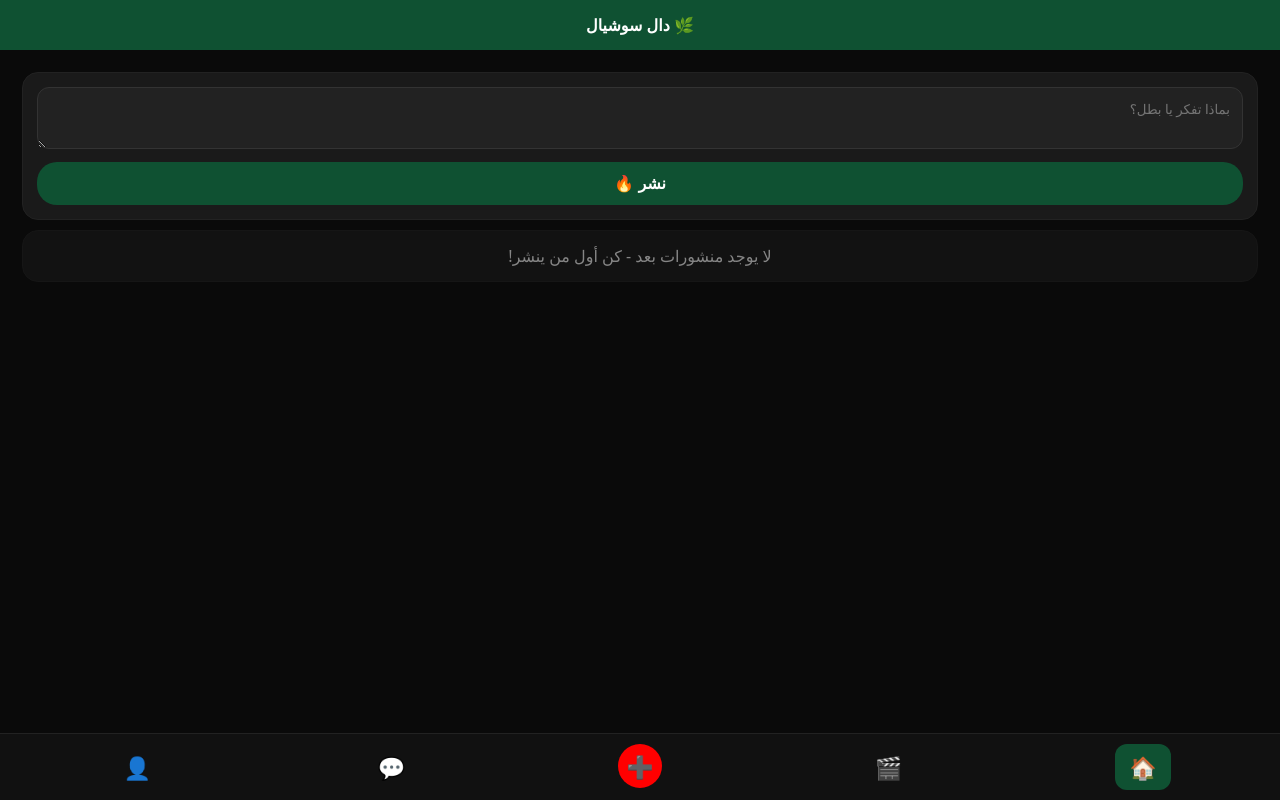
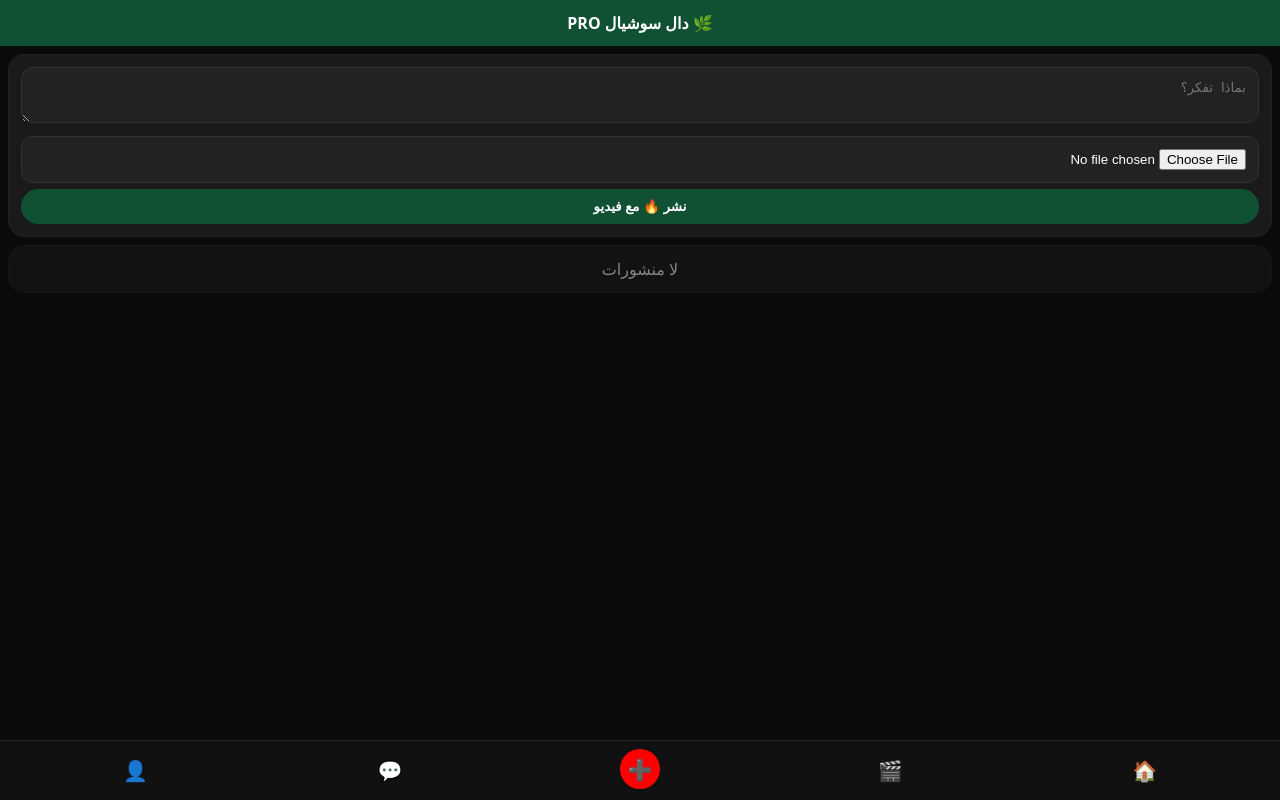
Before and after one commit to bdalrhymalmnswb115-hash/DalSocial, a website: page www/index.html in a window 1280 px wide. Drawn offline with Linux system fonts and the light colour scheme.

Commit message:
نسخة PRO لايك تعليق فيديو مراسلة

```diff
--- a/www/index.html
+++ b/www/index.html
@@ -1,68 +1,73 @@
-<!DOCTYPE html><html dir="rtl" lang="ar"><head><meta charset="utf-8"><meta name="viewport" content="width=device-width,initial-scale=1,maximum-scale=1"><title>دال سوشيال</title><style>
-*{box-sizing:border-box}body{margin:0;background:#0a0a0a;color:#fff;font-family:system-ui;padding-bottom:80px}
-header{background:#0f5132;padding:14px;text-align:center;font-weight:900;position:sticky;top:0;z-index:10}
-.card{background:#1a1a1a;margin:10px;padding:14px;border-radius:16px;border:1px solid #222}
-input,textarea{width:100%;padding:12px;border-radius:12px;background:#222;color:#fff;border:1px solid #333;font-family:inherit}
-button{background:#0f5132;color:#fff;border:0;padding:12px;border-radius:20px;width:100%;font-weight:900;margin-top:8px;font-size:16px}
-.nav{position:fixed;bottom:0;left:0;right:0;background:#111;display:flex;justify-content:space-around;padding:10px;border-top:1px solid #222;z-index:99}
-.nav span{font-size:22px;padding:8px 14px;border-radius:12px;cursor:pointer}
-.nav .active{background:#0f5132}
-.page{display:none;padding:12px}.page.active{display:block}
-.video{background:#000;border-radius:16px;height:200px;display:flex;align-items:center;justify-content:center;margin:10px 0;font-size:50px;border:1px solid #222}
-.avatar{width:80px;height:80px;background:#0f5132;border-radius:50%;display:flex;align-items:center;justify-content:center;font-size:40px;margin:10px auto}
-.msg{display:flex;gap:10px;padding:12px;border-bottom:1px solid #222}
-.msg div{width:40px;height:40px;background:#333;border-radius:50%;display:flex;align-items:center;justify-content:center}
+<!DOCTYPE html><html dir="rtl" lang="ar"><head><meta charset="utf-8"><meta name="viewport" content="width=device-width,initial-scale=1"><title>دال سوشيال PRO</title><style>
+*{box-sizing:border-box}body{margin:0;background:#0a0a0a;color:#fff;font-family:system-ui;padding-bottom:85px}
+header{background:#0f5132;padding:12px;text-align:center;font-weight:900;position:sticky;top:0;z-index:10}
+.card{background:#1a1a1a;margin:8px;padding:12px;border-radius:16px;border:1px solid #222}
+input,textarea{width:100%;padding:12px;border-radius:12px;background:#222;color:#fff;border:1px solid #333}
+button{background:#0f5132;color:#fff;border:0;padding:10px;border-radius:20px;width:100%;font-weight:900;margin-top:6px}
+.nav{position:fixed;bottom:0;left:0;right:0;background:#111;display:flex;justify-content:space-around;padding:8px;border-top:1px solid #222;z-index:99}
+.nav span{font-size:20px;padding:8px 12px;border-radius:12px;cursor:pointer}.nav.active{background:#0f5132}
+.page{display:none}.page.active{display:block}
+.vid{width:100%;border-radius:12px;background:#000;max-height:300px}
+.act{display:flex;gap:12px;margin-top:8px}.act b{cursor:pointer;padding:6px 10px;background:#222;border-radius:20px}
+.cmt{background:#222;margin-top:6px;padding:8px;border-radius:10px;font-size:14px}
+.chat{display:flex;gap:8px;padding:10px;border-bottom:1px solid #222}.chat input{flex:1}
 </style></head><body>
-<header>🌿 دال سوشيال</header>
+<header>🌿 دال سوشيال PRO</header>
 
 <div id="home" class="page active">
-<div class="card"><textarea id="t" rows="2" placeholder="بماذا تفكر يا بطل؟"></textarea><button onclick="post()">نشر 🔥</button></div>
+<div class="card">
+<textarea id="t" rows="2" placeholder="بماذا تفكر؟"></textarea>
+<input type="file" id="vf" accept="video/*" style="margin-top:8px">
+<button onclick="addPost()">نشر 🔥 مع فيديو</button>
+</div>
 <div id="feed"></div>
 </div>
 
 <div id="videos" class="page">
-<div class="card">🎬 صفحة الفيديو - شغالة!</div>
-<div class="video">▶️ فيديو 1 - دال سوشيال</div>
-<div class="video">▶️ فيديو 2 - ترند اليمن</div>
-<div class="video">▶️ فيديو 3 - مباشر</div>
+<div class="card"><input type="file" id="vf2" accept="video/*"><button onclick="addVideoPost()">نشر فيديو 🎬</button></div>
+<div id="vfeed"></div>
 </div>
 
 <div id="msgs" class="page">
-<div class="card">💬 المراسلة - شغالة!</div>
-<div class="msg"><div>👤</div><div><b>أحمد</b><br><small>هلا يا ضال كيف حالك؟</small></div></div>
-<div class="msg"><div>👤</div><div><b>محمد</b><br><small>شفت الفيديو الجديد؟</small></div></div>
-<div class="msg"><div>👤</div><div><b>دال</b><br><small>مرحبا بك في دال سوشيال 🌿</small></div></div>
+<div id="mlist"></div>
+<div class="card chat"><input id="mtext" placeholder="اكتب رسالة..."><button onclick="sendMsg()" style="width:70px">ارسال</button></div>
 </div>
 
 <div id="profile" class="page">
-<div class="avatar">👤</div>
-<div class="card" style="text-align:center"><b>بطل دال</b><br><small>@bdalrhym</small><br><br>🌿 عضو في دال سوشيال<br>📍 صنعاء - اليمن</div>
-<div class="card"><b>منشوراتي:</b> <span id="pc">0</span></div>
-<div class="card"><button onclick="localStorage.clear();location.reload()">تسجيل خروج</button></div>
+<div class="card" style="text-align:center"><div style="width:70px;height:70px;background:#0f5132;border-radius:50%;margin:auto;display:flex;align-items:center;justify-content:center;font-size:30px">👤</div><br><b>بطل دال</b><br>@bdalrhym<br>📍 صنعاء<br>منشورات: <span id="pc">0</span></div>
 </div>
 
 <div class="nav">
 <span id="n-home" class="active" onclick="go('home')">🏠</span>
 <span id="n-videos" onclick="go('videos')">🎬</span>
-<span onclick="go('home')" style="background:#ff0000;width:44px;height:44px;border-radius:50%;display:flex;align-items:center;justify-content:center">➕</span>
+<span onclick="go('home')" style="background:red;width:40px;height:40px;border-radius:50%;display:flex;align-items:center;justify-content:center">➕</span>
 <span id="n-msgs" onclick="go('msgs')">💬</span>
 <span id="n-profile" onclick="go('profile')">👤</span>
 </div>
 
 <script>
-let p=JSON.parse(localStorage.getItem("p")||"[]");
-function r(){
-document.getElementById("feed").innerHTML=p.map((x,i)=>"<div class=card><b>بطل دال</b><br><br>"+x+"<br><br><small>❤️ "+(Math.floor(Math.random()*100)+1)+" - 💬 - 🔁</small></div>").join("")||"<div class=card style='text-align:center;opacity:.5'>لا يوجد منشورات بعد - كن أول من ينشر!</div>";
-document.getElementById("pc").innerText=p.length
+let posts=JSON.parse(localStorage.getItem("posts_pro")||"[]");
+let msgs=JSON.parse(localStorage.getItem("msgs_pro")||'[{"n":"أحمد","t":"هلا يا ضال"},{"n":"محمد","t":"شفت الفيديو؟"},{"n":"دال","t":"مرحبا بك 🌿"}]');
+function save(){localStorage.setItem("posts_pro",JSON.stringify(posts));localStorage.setItem("msgs_pro",JSON.stringify(msgs))}
+function addPost(){
+ let txt=document.getElementById("t").value; let f=document.getElementById("vf").files[0];
+ if(!txt &&!f){alert("اكتب شي او اختر فيديو");return}
+ if(f){let r=new FileReader();r.onload=e=>{posts.unshift({id:Date.now(),txt,src:e.target.result,type:"video",likes:0,liked:false,comments:[]});save();render();document.getElementById("t").value="";document.getElementById("vf").value="";go('home')};r.readAsDataURL(f)}else{posts.unshift({id:Date.now(),txt,src:"",type:"text",likes:0,liked:false,comments:[]});save();render();document.getElementById("t").value="";go('home')}
 }
-function post(){
-let v=document.getElementById("t").value;if(!v.trim())return;p.unshift(v);localStorage.setItem("p",JSON.stringify(p));document.getElementById("t").value="";r();go('home');alert("تم النشر بنجاح ✅")
+function addVideoPost(){
+ let f=document.getElementById("vf2").files[0]; if(!f)return alert("اختر فيديو");
+ let r=new FileReader();r.onload=e=>{posts.unshift({id:Date.now(),txt:"فيديو جديد 🎬",src:e.target.result,type:"video",likes:0,liked:false,comments:[]});save();render();document.getElementById("vf2").value="";go('videos')};r.readAsDataURL(f)
 }
-function go(id){
-document.querySelectorAll('.page').forEach(e=>e.classList.remove('active'));
-document.querySelectorAll('.nav span').forEach(e=>e.classList.remove('active'));
-document.getElementById(id).classList.add('active');
-let nid="n-"+id;if(document.getElementById(nid))document.getElementById(nid).classList.add('active');
+function like(id){let p=posts.find(x=>x.id==id);if(!p)return; p.liked=!p.liked; p.likes+=p.liked?1:-1; save();render()}
+function comment(id){let txt=prompt("اكتب تعليقك:"); if(!txt)return; let p=posts.find(x=>x.id==id); p.comments.push(txt); save();render()}
+function render(){
+ let html=posts.map(p=>`<div class=card><b>بطل دال</b><br><br>${p.txt}<br>${p.type=="video"&&p.src?`<video class=vid controls src="${p.src}"></video>`:""}<div class=act><b onclick="like(${p.id})">${p.liked?"❤️":"🤍"} ${p.likes}</b><b onclick="comment(${p.id})">💬 ${p.comments.length}</b><b>🔁 مشاركة</b></div>${p.comments.map(c=>`<div class=cmt>${c}</div>`).join("")}</div>`).join("");
+ document.getElementById("feed").innerHTML=html||"<div class=card style='text-align:center;opacity:.5'>لا منشورات</div>";
+ document.getElementById("vfeed").innerHTML=posts.filter(x=>x.type=="video").map(p=>`<div class=card><b>فيديو - ${p.txt}</b><br><video class=vid controls src="${p.src}"></video><div class=act><b onclick="like(${p.id})">❤️ ${p.likes}</b><b onclick="comment(${p.id})">💬 ${p.comments.length}</b></div>${p.comments.map(c=>`<div class=cmt>${c}</div>`).join("")}</div>`).join("")||"<div class=card>لا فيديوهات بعد</div>";
+ document.getElementById("mlist").innerHTML=msgs.map(m=>`<div class=chat><div style="width:36px;height:36px;background:#333;border-radius:50%;display:flex;align-items:center;justify-content:center">👤</div><div><b>${m.n}</b><br><small>${m.t}</small></div></div>`).join("");
+ document.getElementById("pc").innerText=posts.length;
 }
-r()
+function sendMsg(){let t=document.getElementById("mtext").value; if(!t)return; msgs.unshift({n:"أنت",t}); save();render();document.getElementById("mtext").value=""}
+function go(id){document.querySelectorAll('.page').forEach(e=>e.classList.remove('active'));document.querySelectorAll('.nav span').forEach(e=>e.classList.remove('active'));document.getElementById(id).classList.add('active');let nid="n-"+id;if(document.getElementById(nid))document.getElementById(nid).classList.add('active')}
+render()
 </script></body></html>
```
